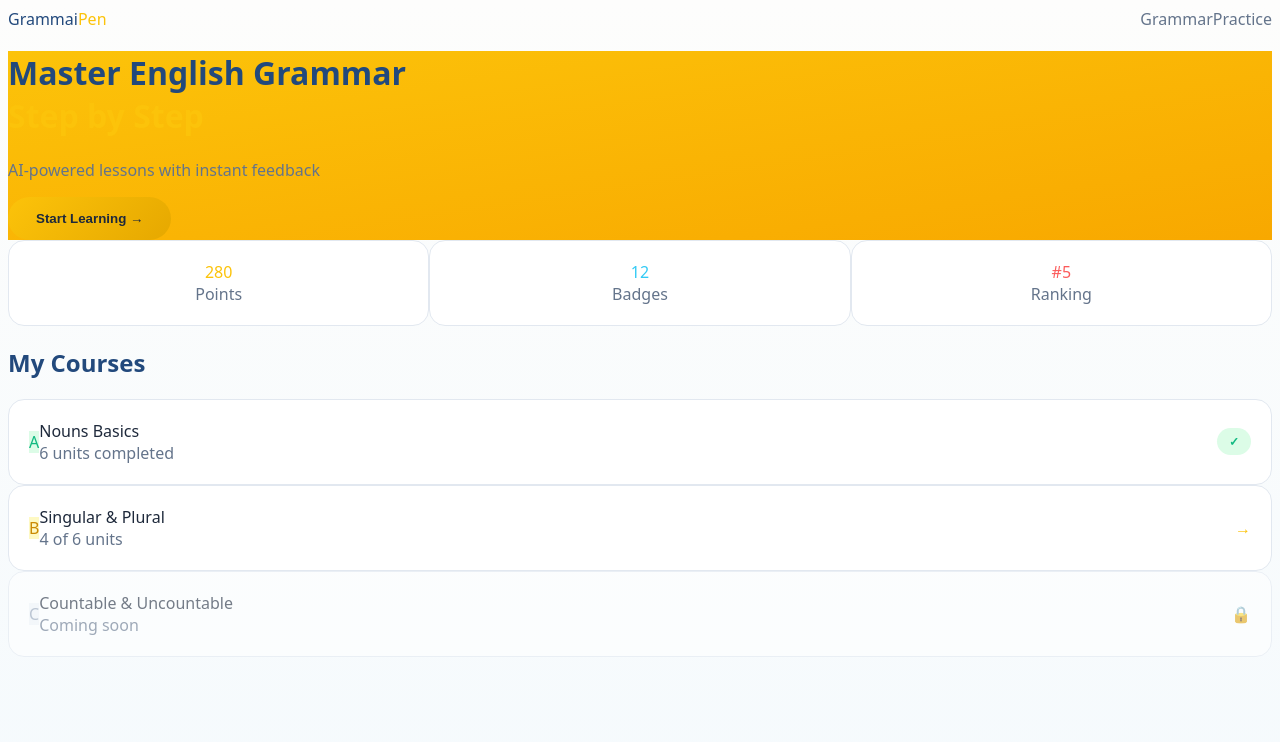
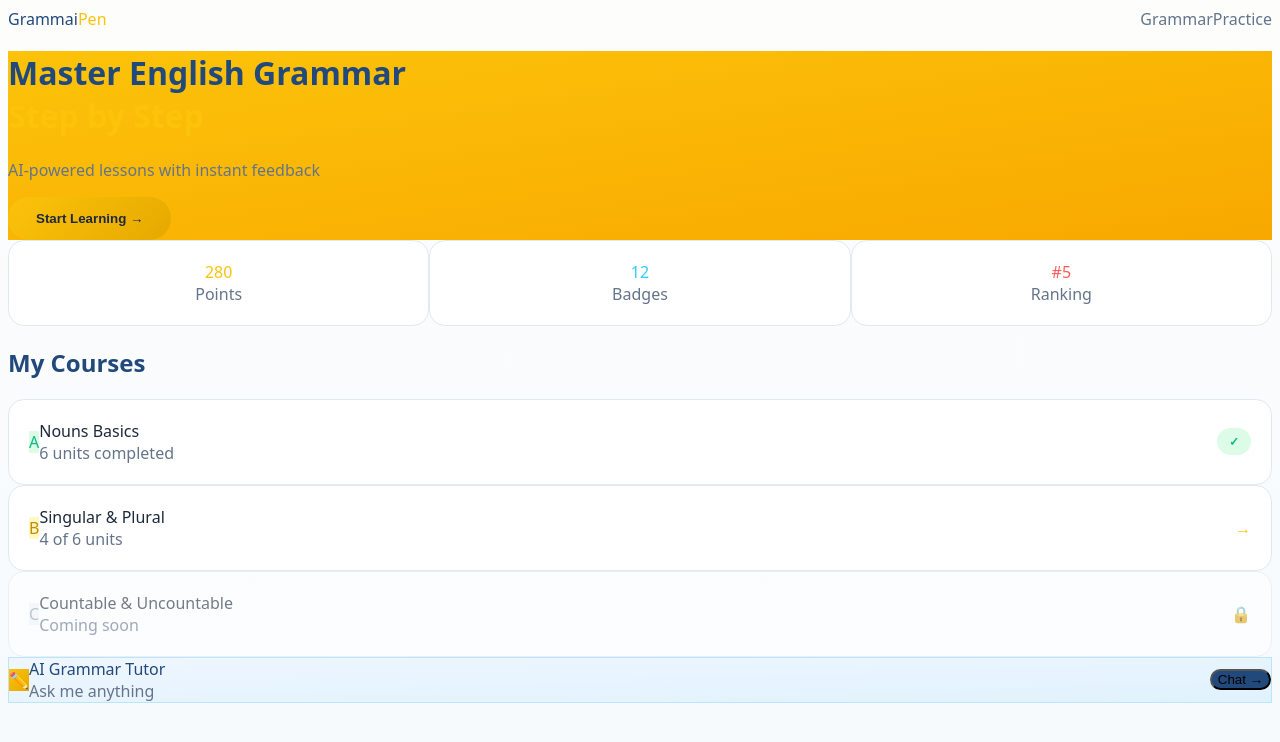
Before and after one commit to Kenneth0416/grammer-step-by-step, a Next.js app: page / in a window 1280 px wide. Shown: the top 742 px of the page. Built offline with nearby package versions, Linux system fonts and the light colour scheme.

Commit message:
feat: add AI tutor card to homepage

```diff
--- a/src/app/page.tsx
+++ b/src/app/page.tsx
@@ -32,6 +32,24 @@ export default function HomePage() {
         <CourseCard letter="B" title="Singular & Plural" subtitle="4 of 6 units" status="progress" progress={67} />
         <CourseCard letter="C" title="Countable & Uncountable" subtitle="Coming soon" status="locked" />
       </div>
+
+      {/* AI Tutor Card */}
+      <div className="bg-gradient-to-br from-[#EFF6FF] to-[#E0F2FE] rounded-xl p-5 border border-[#BAE6FD] mt-5">
+        <div className="flex items-center justify-between">
+          <div className="flex items-center gap-3">
+            <div className="w-9 h-9 bg-gradient-to-br from-[#FCC30A] to-[#E6A800] rounded-xl flex items-center justify-center">
+              <span className="text-lg">✏️</span>
+            </div>
+            <div>
+              <div className="font-semibold text-[#22497C] text-sm">AI Grammar Tutor</div>
+              <div className="text-xs text-[#64748B]">Ask me anything</div>
+            </div>
+          </div>
+          <button className="bg-[#22497C] text-white px-4 py-2 rounded-full text-sm font-medium">
+            Chat →
+          </button>
+        </div>
+      </div>
     </main>
   )
 }
--- /dev/null
+++ b/src/components/ChatMessage.tsx
@@ -0,0 +1,19 @@
+interface ChatMessageProps {
+  type: 'ai' | 'user'
+  message: string
+}
+
+export default function ChatMessage({ type, message }: ChatMessageProps) {
+  return (
+    <div className={`flex ${type === 'user' ? 'justify-end' : 'gap-2'}`}>
+      {type === 'ai' && (
+        <div className="w-7 h-7 bg-gradient-to-br from-[#FCC30A] to-[#E6A800] rounded-lg flex items-center justify-center flex-shrink-0">
+          <span className="text-sm">✏️</span>
+        </div>
+      )}
+      <div className={`max-w-[85%] ${type === 'user' ? 'bg-gradient-to-br from-[#FCC30A] to-[#E6A800] rounded-2xl rounded-tr-sm px-4 py-2.5' : 'bg-white border border-[#E2E8F0] rounded-2xl rounded-tl-sm px-4 py-3'}`}>
+        <p className="text-sm text-[#1E293B]">{message}</p>
+      </div>
+    </div>
+  )
+}
```
